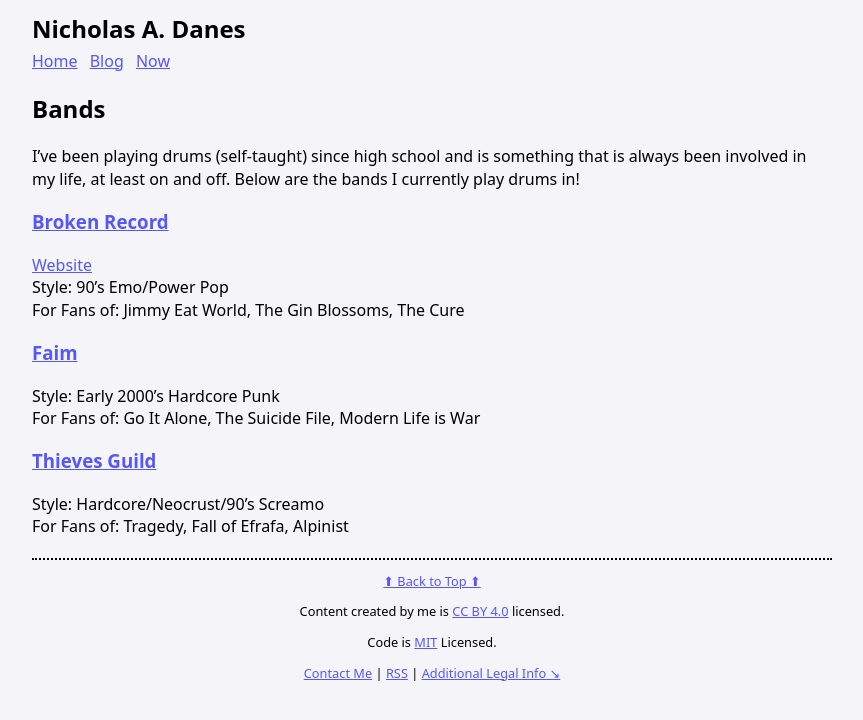
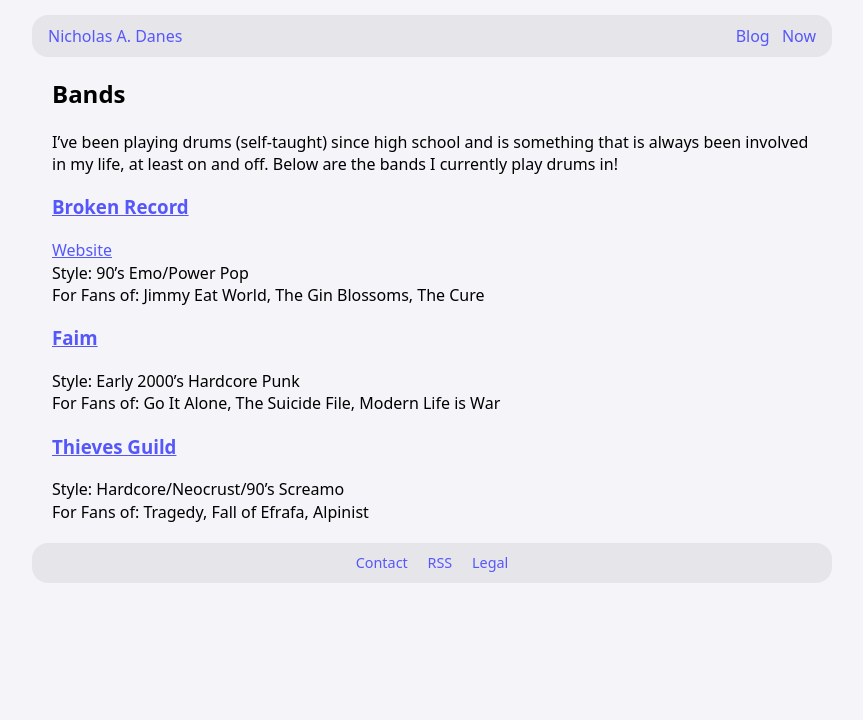
Before and after one commit to danesnick/old_website, a Jekyll site: the page built from bands.markdown, in a window 1280 px wide. Shown: the top 720 px of the page, without its empty margins (208-1071 px from the left). Built offline with Jekyll 4.4.1, drawn with Linux system fonts in a browser that asks for light colours.

Commit message:
Slight redesign of website

```diff
--- a/_includes/footer.html
+++ b/_includes/footer.html
@@ -1,7 +1,4 @@
 <!-- Modified from: https://github.com/jekyll/minima/blob/master/_includes/footer.html -->
 <footer>
-  <p> <a href="#top">&#x2B06; Back to Top &#x2B06;</a>  </p>
-  <p> Content created by me is <a href="https://creativecommons.org/licenses/by/4.0/?ref=chooser-v1">CC BY 4.0</a> licensed.</p>
-  <p> Code is <a href="https://opensource.org/licenses/MIT">MIT</a> Licensed.</p>
-  <p> <a href="/#contact">Contact Me</a> | <a href="/feed.xml">RSS</a> | <a href="/legal/">Additional Legal Info &#x2198;</a></p>
+  <span class="bot-footer"> <a href="/#contact">Contact</a> <a href="/feed.xml">RSS</a> <a href="/legal/">Legal</a></span>
 </footer>
--- a/_includes/header.html
+++ b/_includes/header.html
@@ -1,8 +1,10 @@
 <header>
 <div>
-    <h2>
-	      Nicholas A. Danes
-    </h2>
+	     {% if page.title == "Home" %}
+	      <b><span class="title"><a href="{{ site.base_url }}/">Nicholas A. Danes</a></span></b>
+              {% else %}
+	      <span class="title"><a href="{{ site.base_url }}/">Nicholas A. Danes</span></a>
+              {%- endif -%}
     	    {% include nav.html %}
 </div>
 </header>
--- a/_includes/nav.html
+++ b/_includes/nav.html
@@ -1,9 +1,4 @@
 <nav>
-  	      {% if page.title == "Home" %}
-		<b><a href="{{ site.base_url }}/">{{ page.title}}</a></b>
-              {% else %}
-		 <a href="{{ site.base_url }}/">Home</a>
-	      {%- endif -%}
   	      {% if page.title == "Blog" %}
 		 <b><a href="{{ site.base_url }}/blog">{{ page.title}}</a></b>
               {% else %}
--- a/assets/css/style.scss
+++ b/assets/css/style.scss
@@ -7,6 +7,7 @@
   /* Color scheme */
   --textcolor: #000;
   --bgcolor: #f4f4f9;
+  --bgcolor2: #e6e6ea;
   --highlight: #5657fb;
 }
 
@@ -14,8 +15,9 @@
    * {
      /* Color scheme */
      --bgcolor: #31313a;
+     --bgcolor2: #4f5056;
      --textcolor: #FFF;
-     --highlight: #5657fb;
+     --highlight: #879df9;
    }
 }
 
@@ -30,26 +32,30 @@
 
 body {
   margin: 0 auto !important;
-  padding: 0;
   padding: 0 1em;
   max-width: 800px;
   background: var(--bgcolor);
   color: var(--textcolor);
 }
 
-header {
-  padding-bottom: 0px;
-  padding-top: 8px;
+div {
+  padding: 0 10px;
 }
 
-header h2 {
-  font-weight: 900;
-  margin-bottom: 4px;
-  margin-top: 4px;
+header {
+  padding: 10px 6px;
+  margin-bottom: 0px;
+  margin-top: 15px;
+  border-radius: 16px;
+  background: var(--bgcolor2);
 }
 
 nav {
+  float: right;
   word-spacing: 0.5rem;
+  a {
+      text-decoration: none;
+  }
 }
 
 a {
@@ -108,9 +114,23 @@
 }
 
 footer {
-	font-size: 0.8em;
-	padding-top: 0px;
-	margin-top: 20px;
-	text-align: center;
-        border-top: 2px dotted;
+  font-size: 0.9em;
+  background: var(--bgcolor2);
+  padding: 10px 0px;
+  margin-top: 20px;
+  margin-bottom: 15px;
+  text-align: center;
+  border-radius: 16px;
+  word-spacing: 1.0rem;
+  a {
+      text-decoration: none;
+  }
 }
+
+
+.title {
+   display: inline-block;
+   a {
+      text-decoration: none;
+   }
+}
```
